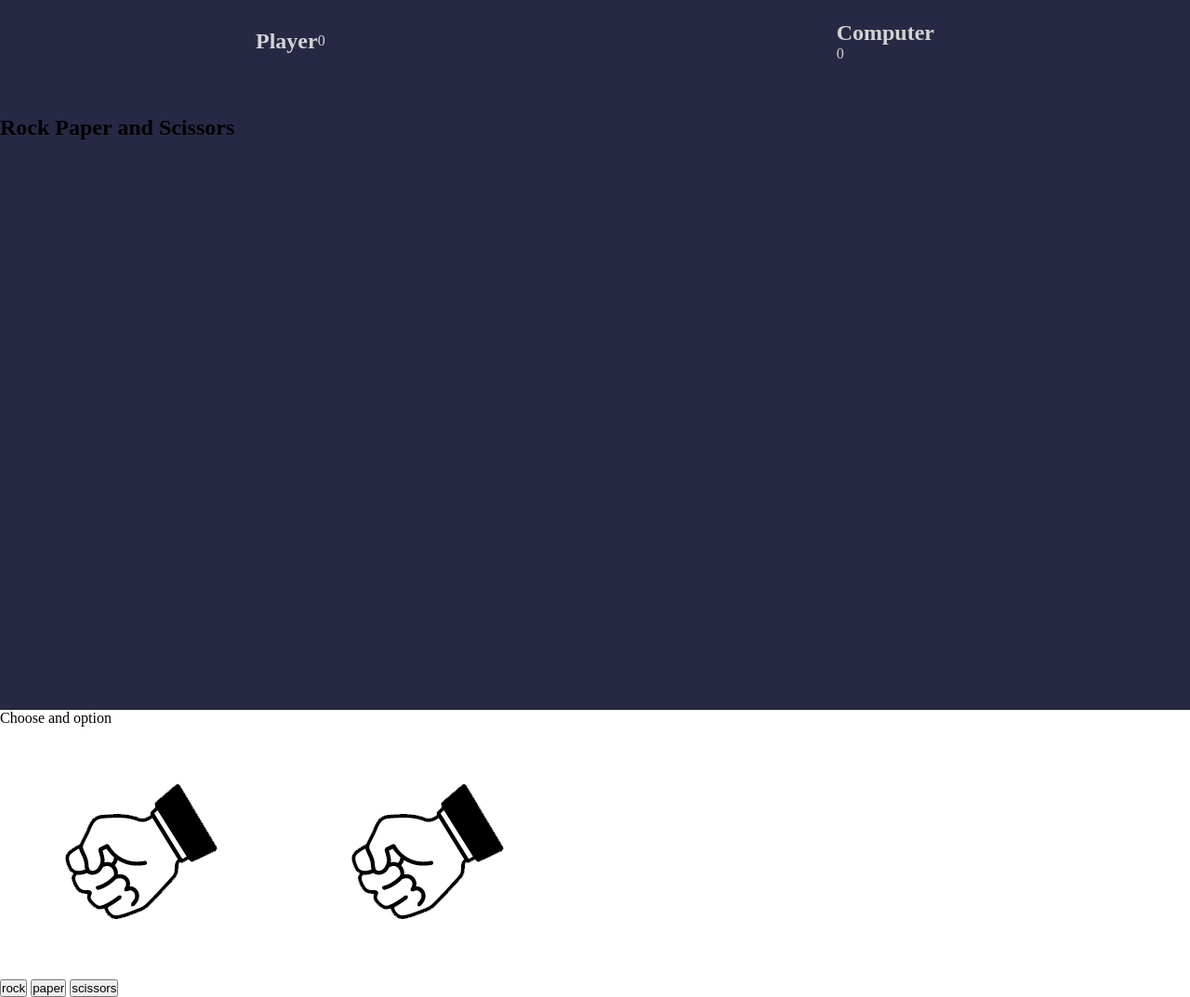
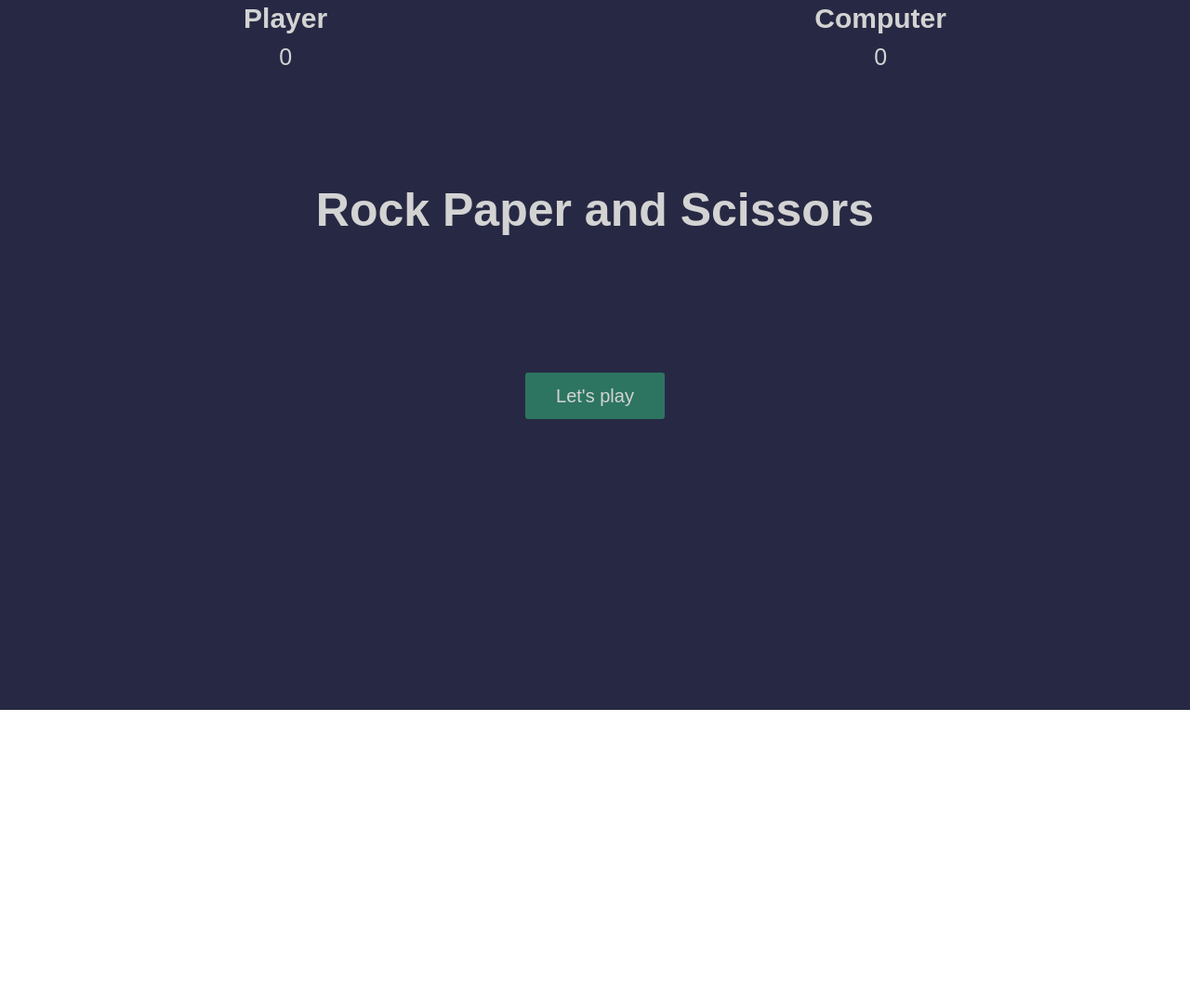
Before and after one commit to wkberezowski/rock-paper-scissors, a plain HTML site: page index.html in a window 1280 px wide. Shown: the part 36-1109 px from the top of the page at 93% size. After the commit the page ends 800 px from the top, so only its background shows below. Drawn offline with Linux system fonts and the light colour scheme.

Commit message:
added transitions to the game

```diff
--- a/app.js
+++ b/app.js
@@ -0,0 +1,20 @@
+const game = () => {
+  let playerScore = 0;
+  let computerScore = 0;
+
+  const startGame = () => {
+    const playBtn = document.querySelector('.intro button');
+    const introScreen = document.querySelector('.intro');
+    const match = document.querySelector('.match');
+
+    playBtn.addEventListener('click', () => {
+      introScreen.classList.add('fadeOut');
+      match.classList.add('fadeIn');
+    });
+  };
+  // call all the inner functions
+  startGame();
+};
+
+// start the game function
+game();
--- a/index.html
+++ b/index.html
@@ -10,7 +10,7 @@
   <body>
     <section class="game">
       <div class="score">
-        <div class="player score">
+        <div class="player-score">
           <h2>Player</h2>
           <p>0</p>
         </div>
@@ -19,22 +19,25 @@
           <p>0</p>
         </div>
       </div>
+
       <div class="intro">
         <h2>Rock Paper and Scissors</h2>
+        <button>Let's play</button>
       </div>
-    </section>
-    <div class="match">
-      <div class="winner">Choose and option</div>
+
+      <div class="match fadeOut">
+        <h2 class="winner">Choose an option</h2>
         <div class="hands">
           <img class="player-hand" src="./assets/rock.png" alt="" />
           <img class="computer-hand" src="./assets/rock.png" alt="" />
-      </div>
         </div>
         <div class="options">
           <button class="rock">rock</button>
           <button class="paper">paper</button>
           <button class="scissors">scissors</button>
         </div>
+      </div>
+    </section>
 
     <script src="./app.js"></script>
   </body>
--- a/styles.css
+++ b/styles.css
@@ -7,7 +7,7 @@
 section {
   height: 100vh;
   background-color: rgb(39, 41, 68);
-  font-size: sans-serif;
+  font-family: sans-serif;
 }
 
 .score {
@@ -17,3 +17,75 @@ section {
   justify-content: space-around;
   align-items: center;
 }
+
+.score h2 {
+  font-size: 30px;
+}
+
+.score p {
+  text-align: center;
+  padding: 10px;
+  font-size: 25px;
+}
+
+.intro {
+  color: lightgrey;
+  height: 50vh;
+  display: flex;
+  flex-direction: column;
+  align-items: center;
+  justify-content: space-around;
+  transition: opacity 0.5s ease;
+}
+
+.intro h2 {
+  font-size: 50px;
+}
+
+.intro button,
+.match button {
+  width: 150px;
+  height: 50px;
+  background: none;
+  border: none;
+  color: lightgray;
+  font-size: 20px;
+  background: rgb(45, 117, 96);
+  border-radius: 3px;
+  cursor: pointer;
+}
+
+.match {
+  position: absolute;
+  top: 50%;
+  left: 50%;
+  transform: translate(-50%, -50%);
+  transition: opacity 0.5s ease 0.5s;
+}
+
+.winner {
+  color: lightgray;
+  text-align: center;
+  font-size: 50px;
+}
+
+.hands,
+.options {
+  display: flex;
+  justify-content: space-around;
+  align-items: center;
+}
+
+.player-hand {
+  transform: rotateY(180deg);
+}
+
+div.fadeOut {
+  opacity: 0;
+  pointer-events: none;
+}
+
+div.fadeIn {
+  opacity: 1;
+  pointer-events: all;
+}
```
Lines whose indentation alone changed are shown as unchanged.
